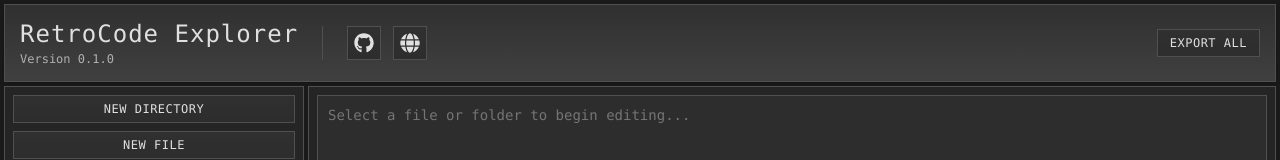
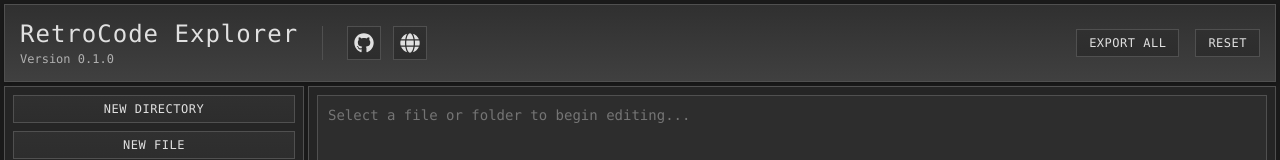
Before and after one commit to gabecoatess/retrocode-explorer, a React (Create React App) app in the folder retrocode/: page / in a window 1280 px wide. Shown: the top 160 px of the page. Built offline with nearby package versions, Linux system fonts and the light colour scheme.

Commit message:
Add reset functionality to TopBar

```diff
--- a/retrocode/src/components/TopBar/TopBar.css
+++ b/retrocode/src/components/TopBar/TopBar.css
@@ -12,6 +12,12 @@
 	display: flex;
 	align-items: center;
 	gap: 24px;
+}
+
+.header-right {
+	display: flex;
+	align-items: center;
+	gap: 16px;
 }
 
 .header-info {
--- a/retrocode/src/components/TopBar/TopBar.jsx
+++ b/retrocode/src/components/TopBar/TopBar.jsx
@@ -2,7 +2,7 @@ import React from 'react';
 import { FaGithub, FaGlobe } from 'react-icons/fa';
 import './TopBar.css';
 
-const TopBar = ({ onExport, fileStructure }) => {
+const TopBar = ({ onExport, fileStructure, onReset }) => {
     const generateHierarchyWithDescriptionsString = (items, level = 0) => {
         let result = '';
         const indent = '\t'.repeat(level);
@@ -23,6 +23,10 @@ const TopBar = ({ onExport, fileStructure }) => {
     const handleExportClick = () => {
         const hierarchyWithDescriptionsString = `Project Hierarchy\n${generateHierarchyWithDescriptionsString(fileStructure)}`;
         onExport(hierarchyWithDescriptionsString);
+    };
+
+    const handleResetClick = () => {
+        onReset();
     };
 
     return (
@@ -59,6 +63,13 @@ const TopBar = ({ onExport, fileStructure }) => {
                 <button onClick={handleExportClick}>
                     Export All
                 </button>
+                <button
+                    onClick={handleResetClick}
+                    className="reset-button"
+                    title="Reset all data"
+                >
+                    Reset
+                </button>
             </div>
         </div>
     );
```
Lines whose indentation alone changed are shown as unchanged.
